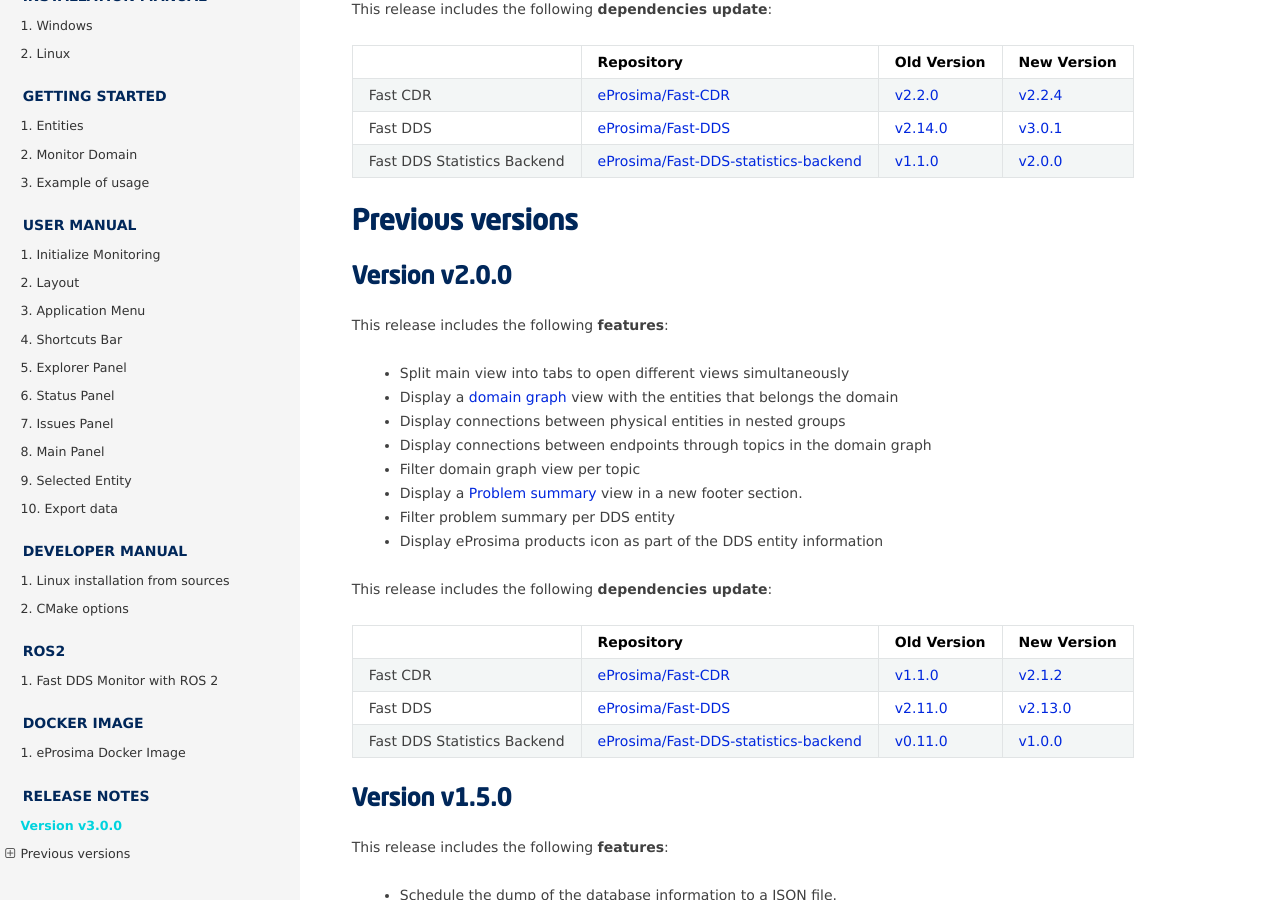
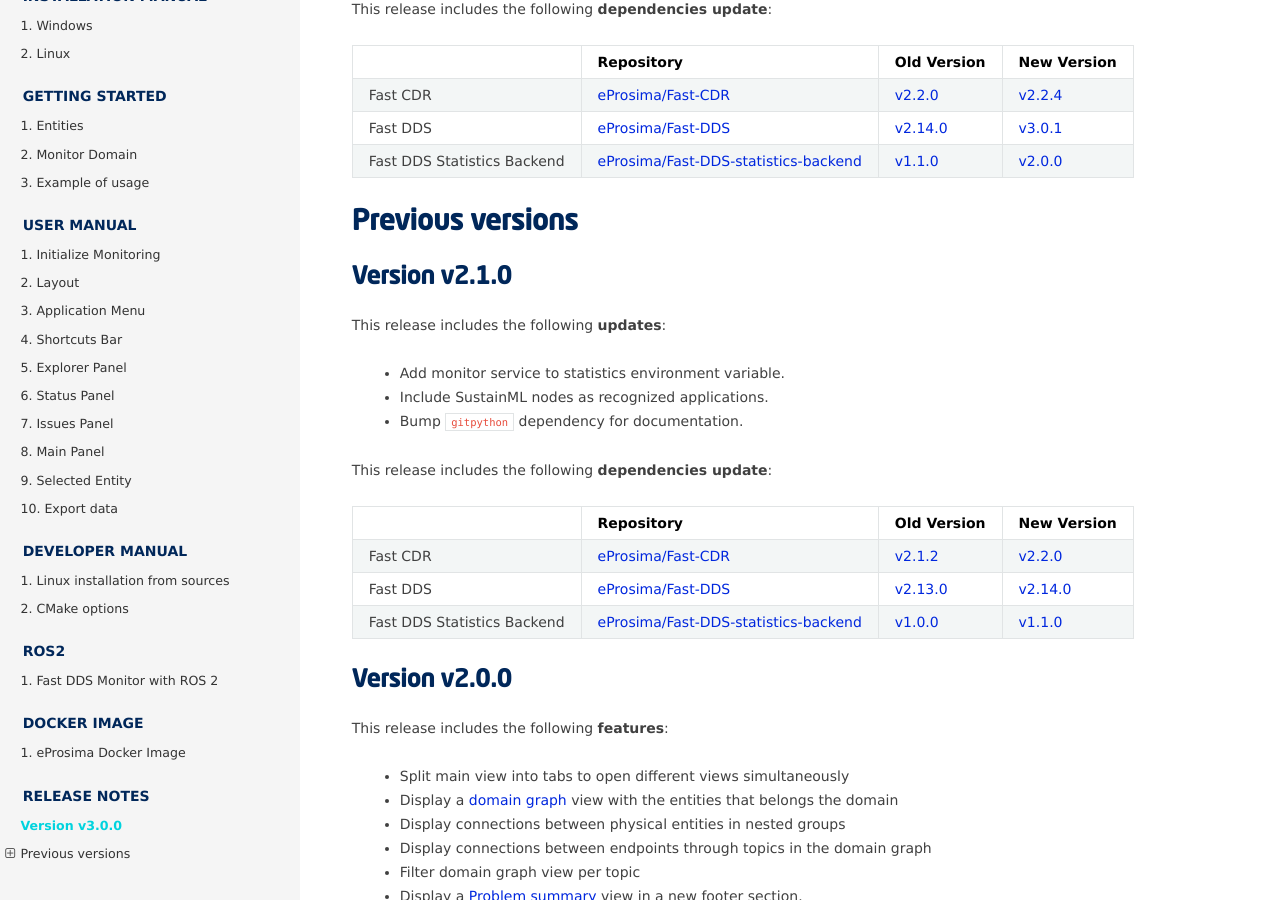
Before and after one commit to nguyenthang7215/DDS_Monitor, a Sphinx documentation site: the page built from docs/rst/notes/notes.rst, in a window 1280 px wide and 900 px high, scrolled down 435 px. Built offline with Sphinx 7.4.7 and the Read the Docs theme 3.1.0, drawn with Linux system fonts in a browser that asks for light colours.

Commit message:
Reference previous version v2.1.0 in the documentation (#236)
* Reference prev version v2.1.0

Signed-off-by: eProsima <jesuspoderoso@eprosima.com>

* Fix docs tests

Signed-off-by: eProsima <jesuspoderoso@eprosima.com>

---------

Signed-off-by: eProsima <jesuspoderoso@eprosima.com>

```diff
--- a/docs/rst/notes/notes.rst
+++ b/docs/rst/notes/notes.rst
@@ -44,6 +44,7 @@
 Previous versions
 #################
 
+.. include:: previous_versions/v2.1.0.rst
 .. include:: previous_versions/v2.0.0.rst
 .. include:: previous_versions/v1.5.0.rst
 .. include:: previous_versions/v1.4.0.rst
--- a/docs/rst/spelling_wordlist.txt
+++ b/docs/rst/spelling_wordlist.txt
@@ -33,4 +33,3 @@
 unix
 walkthrough
 wget
-numref
```
